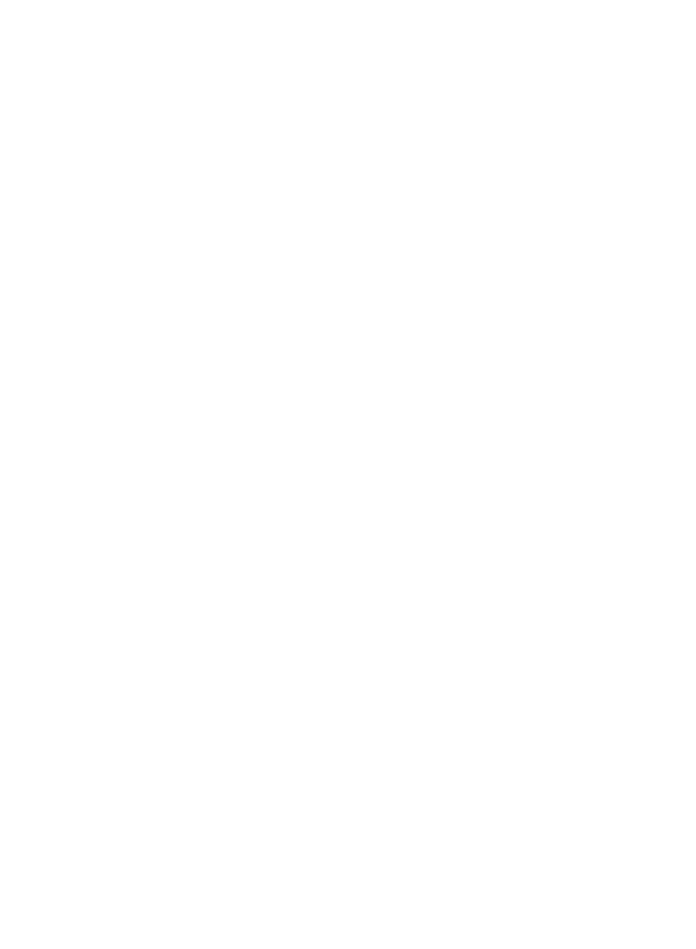
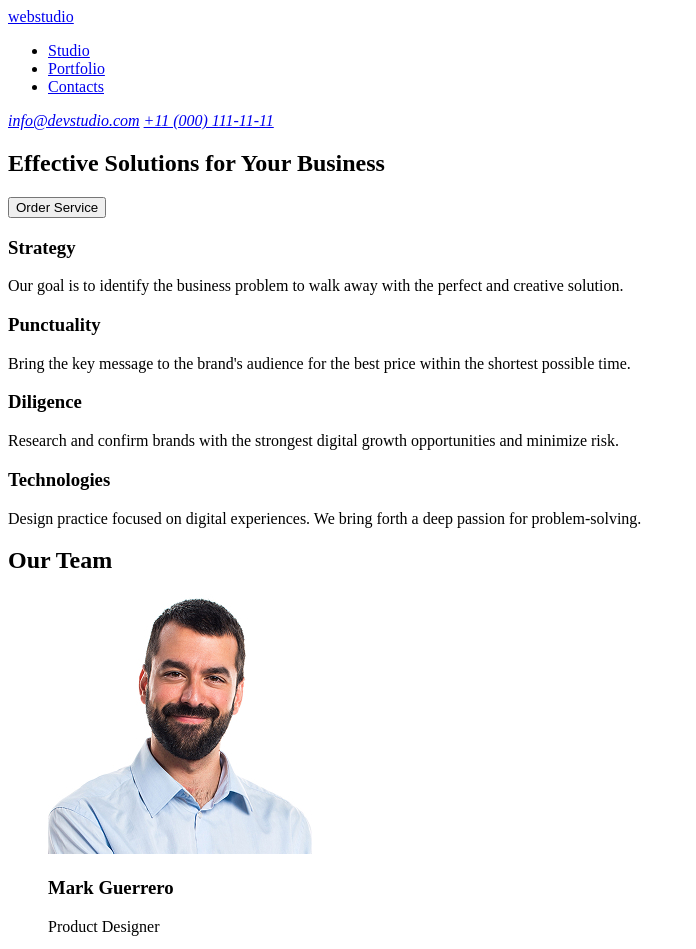
Before and after one commit to Vitalii-Khrabchuk/goit-markup-hw-01, a plain HTML site: page index.html in a window 1280 px wide. Shown: the top 949 px of the page, without its empty margins (0-696 px from the left). Before the commit the page ends 800 px from the top, so only its background shows below. Drawn offline with Linux system fonts and the light colour scheme.

Commit message:
add all files html

```diff
--- a/index.html
+++ b/index.html
@@ -3,9 +3,104 @@
 <head>
     <meta charset="UTF-8">
     <meta name="viewport" content="width=device-width, initial-scale=1.0">
-    <title>Document</title>
+    <title>document</title>
 </head>
 <body>
+    <header>
+        <header>
+            <a href="./images/Logo.jpg">webstudio</a>
+            <nav>
+                <ul>
+                    <li><a href="Studio">Studio</a></li>
+                    <li><a href="Portfolio">Portfolio</a></li>
+                    <li><a href="Contacts">Contacts</a></li>
+                </ul>
+            </nav>
+            <address>
+                <a href="mailto:info@devstudio.com">info@devstudio.com</a>
+                <a href="tel:+11 (000) 111-11-11">+11 (000) 111-11-11</a>
+            </address>
+        </header>
+    </header>
+    <main>
+        <section>
+          <h1>Effective Solutions for Your Business</h1>
+          <button type="button">Order Service</button>
+        </section>
 
+        <section>
+            <div>
+                 <h3>Strategy</h3>
+                 <p>
+                    Our goal is to identify the business
+                    problem to walk away with the perfect
+                    and creative solution.
+                 </p>
+            </div>
+
+            <div>
+                 <h3>Punctuality</h3>
+                 <p>
+                    Bring the key message to the brand's
+                    audience for the best price within the
+                    shortest possible time.
+                 </p>
+           </div>
+
+           <div>
+                 <h3>Diligence</h3>
+                 <p>
+                    Research and confirm brands with the
+                    strongest digital growth opportunities
+                    and minimize risk.
+                 </p>
+           </div>
+
+            <div>
+                 <h3>Technologies</h3>
+                 <p>
+                    Design practice focused on digital
+                    experiences. We bring forth a deep
+                    passion for problem-solving.
+                 </p>
+             </div>
+        </section>
+
+        <section>
+            <h2>Our Team</h2>
+
+                <ul>
+                    <img src="./images/Mark Guerrero img.jpg" alt="Mark Guerrero img">
+                    <h3>Mark Guerrero</h3>
+                    <p>Product Designer</p>
+                </ul>
+
+                <ul>
+                    <img src="./images/Tom Ford img.jpg" alt="Tom Ford img">
+                    <h3>Tom Ford</h3>
+                    <p>Frontend Developer</p>
+                </ul>
+
+                <ul>
+                    <img src="./images/Camila Garcia img.jpg" alt="Camila Garcia img">
+                    <h3>Camila Garcia</h3>
+                    <p>Marketing</p>
+                </ul>
+
+                <ul>
+                    <img src="./images/Daniel Wilson img.jpg" alt="Daniel Wilson img">
+                    <h3>Daniel Wilson</h3>
+                    <p>UI Designer</p>
+                </ul>
+        </section>
+    </main>
+
+    <footer>
+      <div>
+        <a href="./images/Logo.jpg">webstudio</a>
+        <p>Increase the flow of customers and sales for your business with digital marketing & growth solutions.</p>
+      </div>
+    </footer>
 </body>
+
 </html>
```
Also changed, not shown: images/Camila Garcia img.jpg (added), images/Daniel Wilson img.jpg (added), images/Logo.jpg (added), images/Mark Guerrero img.jpg (added), images/Tom Ford img.jpg (added).
